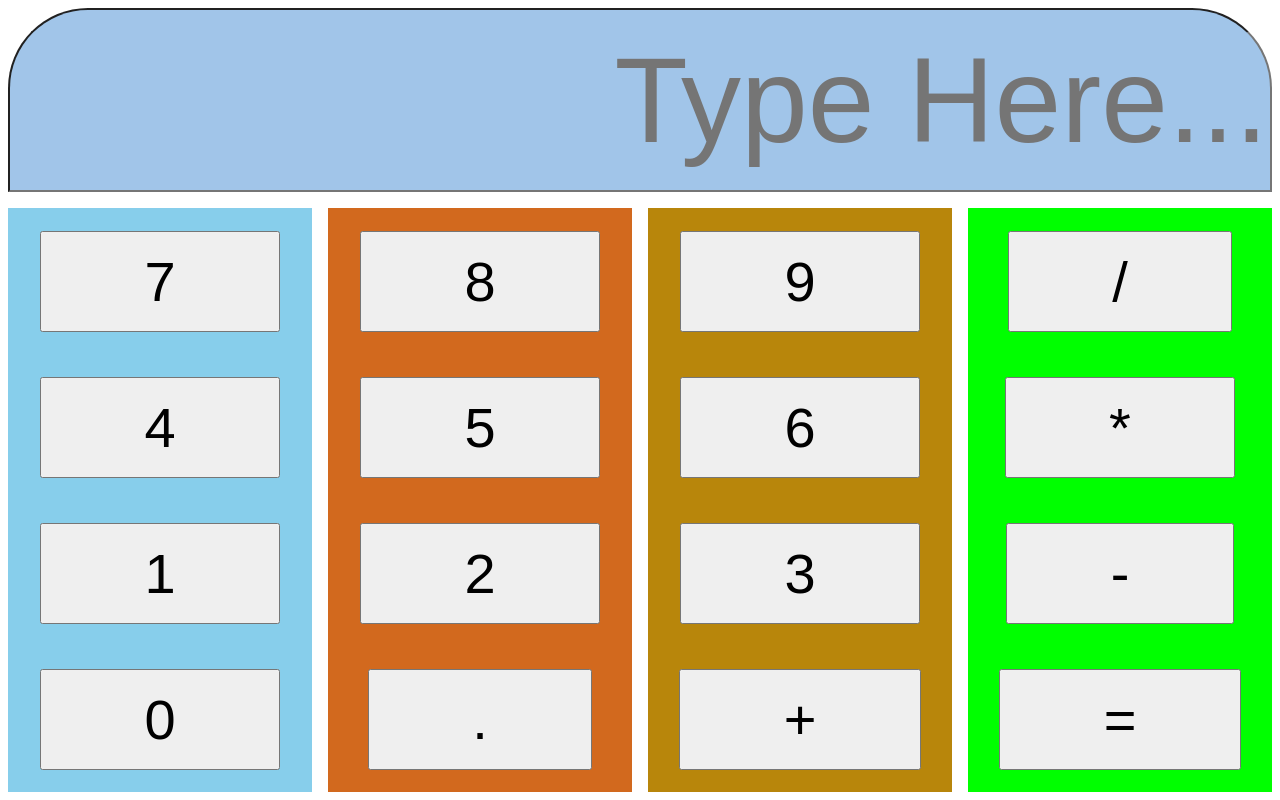
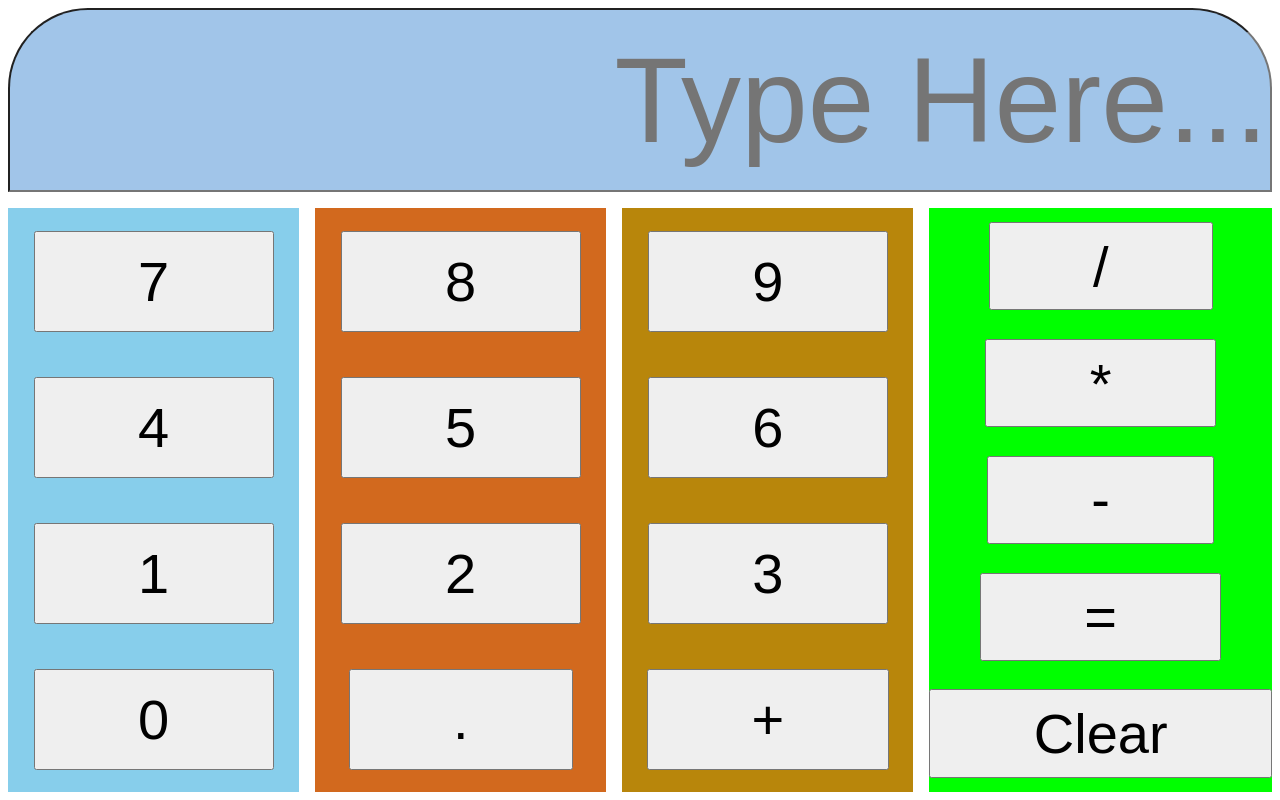
Before and after one commit to Kalamojo/Calculator, a plain HTML site: page interface.html in a window 1280 px wide. Drawn offline with Linux system fonts and the light colour scheme.

Commit message:
Added Clear Button

```diff
--- a/interface.html
+++ b/interface.html
@@ -36,6 +36,7 @@
                 <button class="operator">*</button>
                 <button class="operator">-</button>
                 <button id="equals">=</button>
+                <button id="clear">Clear</button>
             </div>
     </div>
 
--- a/style.css
+++ b/style.css
@@ -54,6 +54,10 @@
     justify-content: space-around;
     align-items: center;
 }
+#col4 button {
+    padding-top: 1.2vh;
+    padding-bottom: 1.2vh;
+}
 
 button {
     font-size: 7vh;
```
